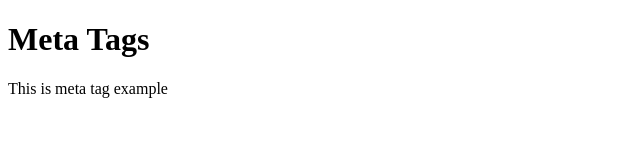
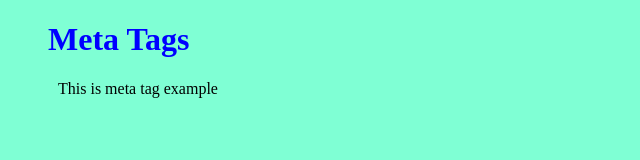
Before and after one commit to Ankitkumar4102/Frontend-practice, a plain HTML site: page html/index.html in a window 1280 px wide. Shown: the whole page, without its empty margins (0-640 px from the left). Drawn offline with Linux system fonts and the light colour scheme.

Commit message:
Add Style

```diff
--- a/html/index.html
+++ b/html/index.html
@@ -8,7 +8,21 @@
     <meta name="author" content="Self">
     <meta name="description" content="This is a description">
     <meta name="keywords" content="Movies, top 50 movies,Self">
+    <style>
+        body { background-color: aquamarine;
+
+        }
+        h1 {
+            color: blue;
+            margin-left: 40px;
+        }
+        p {
+            color: black;
+            margin-left: 50px;
+        }
+    </style>
     </head>
+
     <body>
         <h1>Meta Tags</h1>
         <p>This is meta tag example</p>
```
